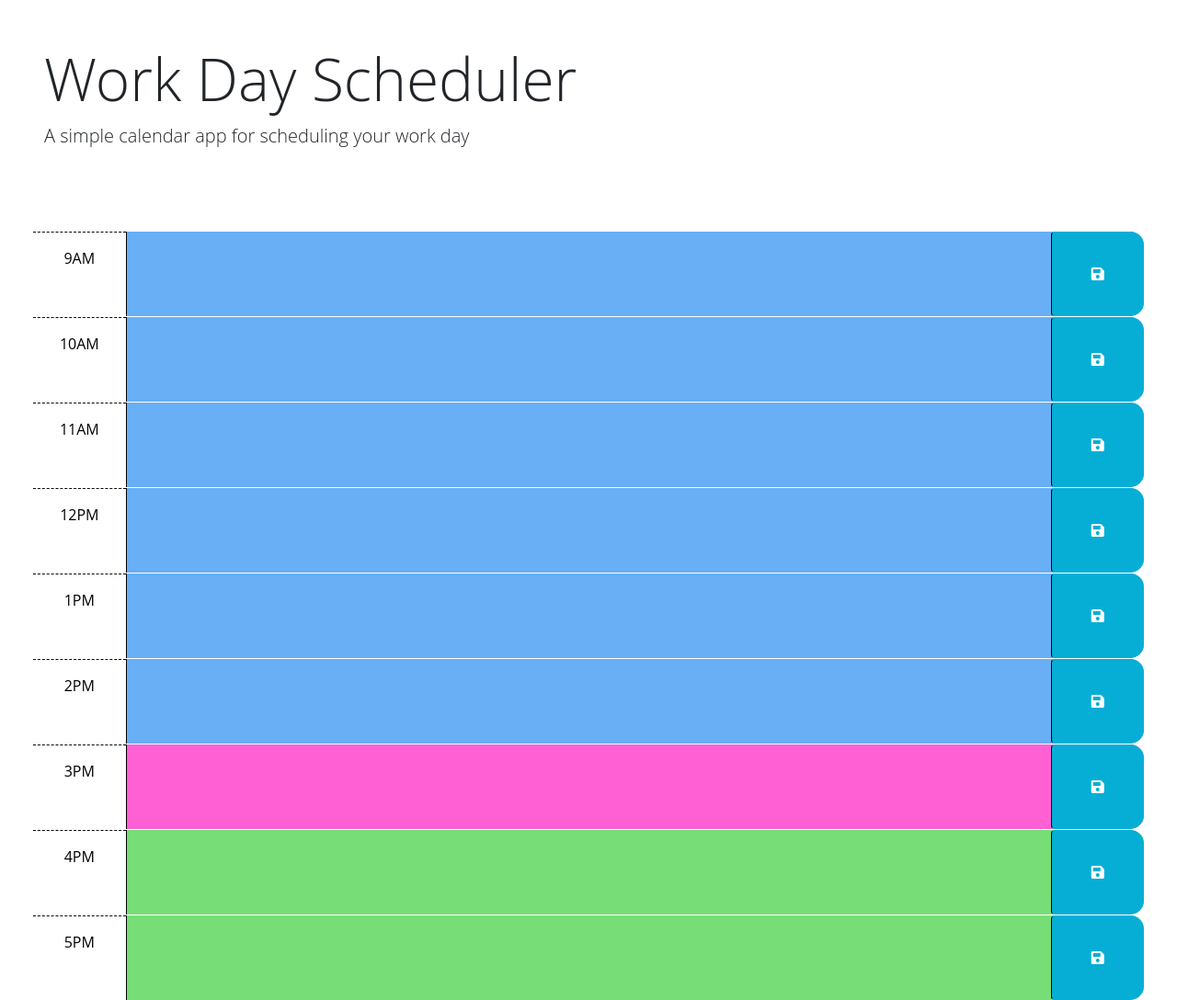
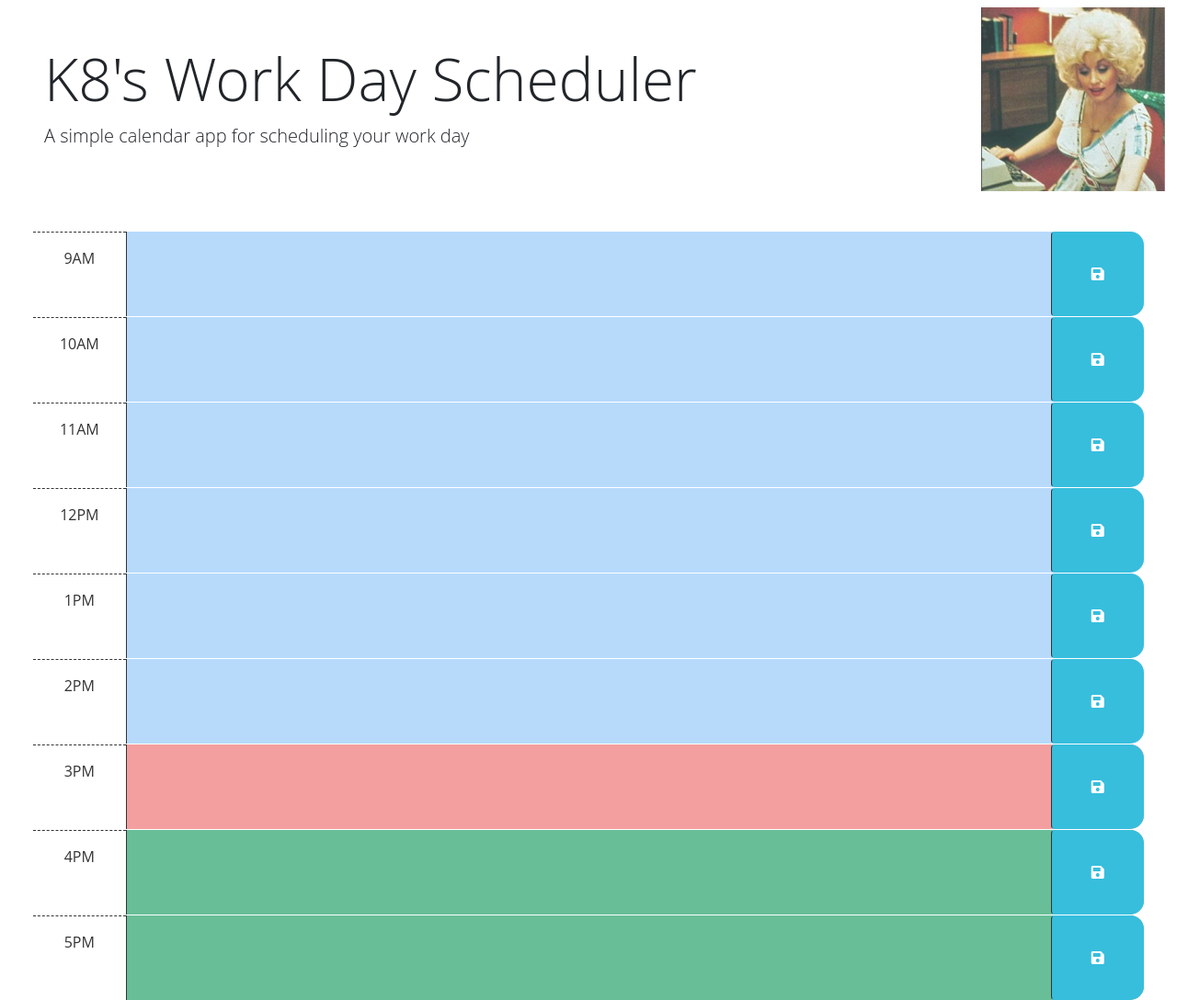
Before and after one commit to k8sterchi/k8s-Scheduler, a plain HTML site: page index.html in a window 1280 px wide. Shown: the whole page at 92% size. Drawn offline with nearby package versions, Linux system fonts and the light colour scheme.

Commit message:
added a fixed image of dolly to the header, applied opacity settings to the time-block class

```diff
--- a/Assets/css/style.css
+++ b/Assets/css/style.css
@@ -1,3 +1,23 @@
+/* Header styles */
+header {
+  position: relative;
+}
+
+/* Add a background image with opacity for the header */
+.header-bg-image {
+  position: fixed;
+  top: 1%;
+  right: 1%;
+  width: 200px;
+  height: 200px;
+  background-image: url('/Assets/images/Dolly_working.png'); /* Replace 'path/to/your/image.jpg' with the actual path to your image */
+  background-repeat: no-repeat;
+  background-size: cover;
+  background-position: top right;
+  opacity: 0.8; /* Adjust the opacity value to make the image semi-transparent (0.0 - 1.0) */
+  z-index: -1; /* Push the background element behind other header content */
+}
+
 body {
   font-family: 'Open Sans', sans-serif;
   font-size: 16px;
@@ -18,6 +38,7 @@ textarea {
 
 .time-block {
   border-radius: 15px;
+  opacity: 0.8;
 }
 
 .row {
@@ -31,17 +52,17 @@ textarea {
 }
 
 .past {
-  background-color: #68aff6;
+  background-color: #a6d1fb;
   color: white;
 }
 
 .present {
-  background-color: #ff61d5;
+  background-color: #f18888;
   color: white;
 }
 
 .future {
-  background-color: #77dd77;
+  background-color: #43ae7e;
   color: white;
 }
 
--- a/index.html
+++ b/index.html
@@ -26,7 +26,8 @@
 
   <body>
     <header class="p-5 mb-4">
-      <h1 class="display-3">Work Day Scheduler</h1>
+      <div class="header-bg-image"></div>
+      <h1 class="display-3">K8's Work Day Scheduler</h1>
       <p class="lead">A simple calendar app for scheduling your work day</p>
       <p id="currentDay" class="lead"></p>
     </header>
```
